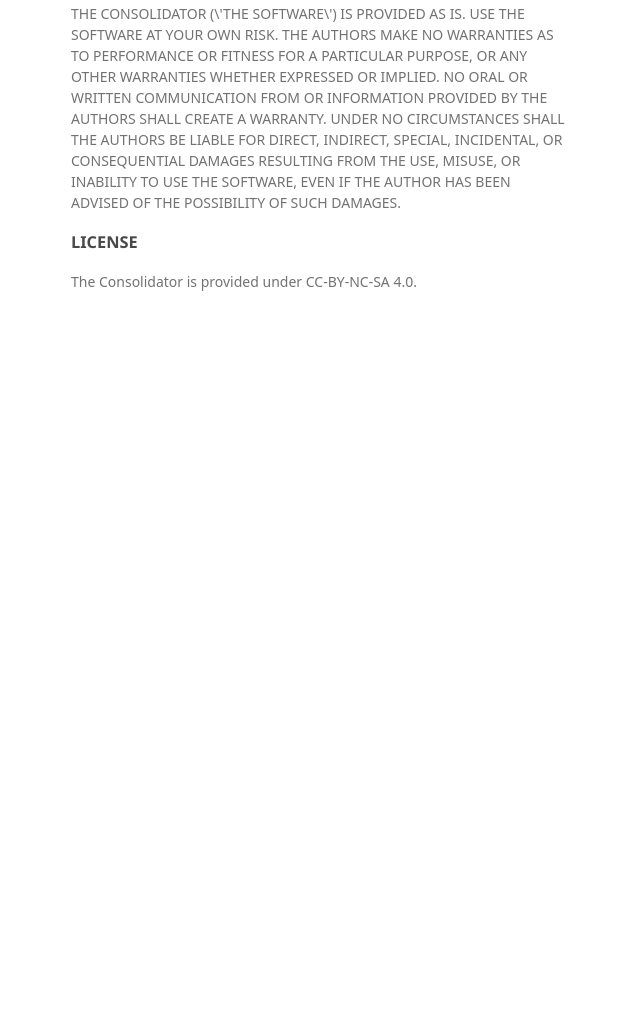
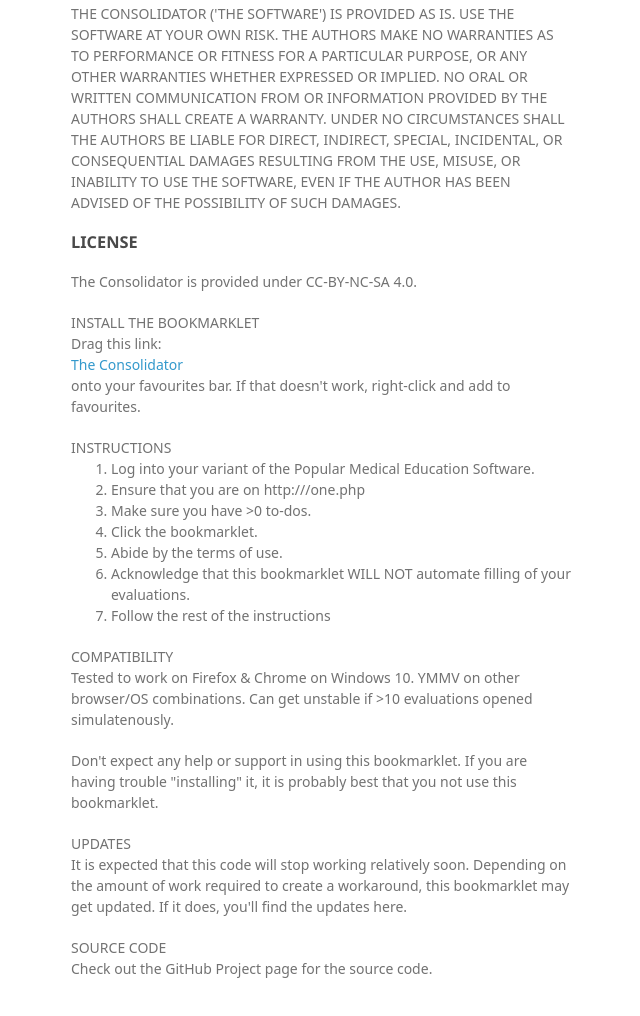
Before and after one commit to solidstatedrive/consolidator, a plain HTML site: page index.html in a window 1280 px wide. Shown: the part 394-1410 px from the top of the page, without its empty margins (499-1139 px from the left). Before the commit the page ends 800 px from the top, so only its background shows below. Drawn offline with Linux system fonts and the light colour scheme; a web font is replaced by a local one.

Commit message:
Update index.html

```diff
--- a/index.html
+++ b/index.html
@@ -3,7 +3,7 @@
   <head>
     <meta charset="utf-8">
     <meta http-equiv="X-UA-Compatible" content="chrome=1">
-    <title>Consolidator by drmapleleaf</title>
+    <title>The Consolidator by drmapleleaf</title>
 
     <link rel="stylesheet" href="stylesheets/styles.css">
     <link rel="stylesheet" href="stylesheets/github-light.css">
@@ -15,7 +15,7 @@
   <body>
     <div class="wrapper">
       <header>
-        <h1>Consolidator</h1>
+        <h1>The Consolidator</h1>
         <p>Consolidator Tool for Popular Medical Education Software.  Visit drmapleleaf.github.io/consolidator</p>
 
         <!--<p class="view"><a href="https://github.com/drmapleleaf/consolidator">View the Project on GitHub <small>drmapleleaf/consolidator</small></a></p>-->
@@ -44,12 +44,42 @@
 <h3>
 <a id="disclaimer" class="anchor" href="#disclaimer" aria-hidden="true"><span class="octicon octicon-link"></span></a>DISCLAIMER</h3>
 
-<p>THE CONSOLIDATOR (\'THE SOFTWARE\') IS PROVIDED AS IS. USE THE SOFTWARE AT YOUR OWN RISK. THE AUTHORS MAKE NO WARRANTIES AS TO PERFORMANCE OR FITNESS FOR A PARTICULAR PURPOSE, OR ANY OTHER WARRANTIES WHETHER EXPRESSED OR IMPLIED. NO ORAL OR WRITTEN COMMUNICATION FROM OR INFORMATION PROVIDED BY THE AUTHORS SHALL CREATE A WARRANTY. UNDER NO CIRCUMSTANCES SHALL THE AUTHORS BE LIABLE FOR DIRECT, INDIRECT, SPECIAL, INCIDENTAL, OR CONSEQUENTIAL DAMAGES RESULTING FROM THE USE, MISUSE, OR INABILITY TO USE THE SOFTWARE, EVEN IF THE AUTHOR HAS BEEN ADVISED OF THE POSSIBILITY OF SUCH DAMAGES.</p>
+<p>THE CONSOLIDATOR ('THE SOFTWARE') IS PROVIDED AS IS. USE THE SOFTWARE AT YOUR OWN RISK. THE AUTHORS MAKE NO WARRANTIES AS TO PERFORMANCE OR FITNESS FOR A PARTICULAR PURPOSE, OR ANY OTHER WARRANTIES WHETHER EXPRESSED OR IMPLIED. NO ORAL OR WRITTEN COMMUNICATION FROM OR INFORMATION PROVIDED BY THE AUTHORS SHALL CREATE A WARRANTY. UNDER NO CIRCUMSTANCES SHALL THE AUTHORS BE LIABLE FOR DIRECT, INDIRECT, SPECIAL, INCIDENTAL, OR CONSEQUENTIAL DAMAGES RESULTING FROM THE USE, MISUSE, OR INABILITY TO USE THE SOFTWARE, EVEN IF THE AUTHOR HAS BEEN ADVISED OF THE POSSIBILITY OF SUCH DAMAGES.</p>
 
 <h3>
 <a id="license" class="anchor" href="#license" aria-hidden="true"><span class="octicon octicon-link"></span></a>LICENSE</h3>
 
 <p>The Consolidator is provided under CC-BY-NC-SA 4.0.</p>
+
+<a id="install" class="anchor" href="#install" aria-hidden="true"><span class="octicon octicon-link"></span></a>INSTALL THE BOOKMARKLET</h3>
+
+<p>Drag this link:<br />
+
+<a href="">The Consolidator</a>
+
+<br />onto your favourites bar.  If that doesn't work, right-click and add to favourites.</p>
+
+<a id="instructions" class="anchor" href="#instructions" aria-hidden="true"><span class="octicon octicon-link"></span></a>INSTRUCTIONS</h3>
+
+<ol>
+  <li>Log into your variant of the Popular Medical Education Software.</li>
+  <li>Ensure that you are on http://<path-to-your-Popular Medical Education Software>/one.php</li>
+  <li>Make sure you have >0 to-dos.</li>
+  <li>Click the bookmarklet.</li>
+  <li>Abide by the terms of use.</li>
+  <li>Acknowledge that this bookmarklet WILL NOT automate filling of your evaluations.</li>
+  <li>Follow the rest of the instructions</li>
+</ol>
+
+<a id="compatibility" class="anchor" href="#compatibility" aria-hidden="true"><span class="octicon octicon-link"></span></a>COMPATIBILITY</h3>
+<p>Tested to work on Firefox & Chrome on Windows 10.  YMMV on other browser/OS combinations.  Can get unstable if >10 evaluations opened simulatenously.</p>
+<p>Don't expect any help or support in using this bookmarklet.  If you are having trouble "installing" it, it is probably best that you not use this bookmarklet.</p>
+
+<a id="updates" class="anchor" href="#updates" aria-hidden="true"><span class="octicon octicon-link"></span></a>UPDATES</h3>
+<p>It is expected that this code will stop working relatively soon.  Depending on the amount of work required to create a workaround, this bookmarklet may get updated.  If it does, you'll find the updates here.</p>
+
+<a id="source" class="anchor" href="#source" aria-hidden="true"><span class="octicon octicon-link"></span></a>SOURCE CODE</h3>
+<p>Check out the GitHub Project page for the source code.</p>
       </section>
       <footer>
       </footer>
```
